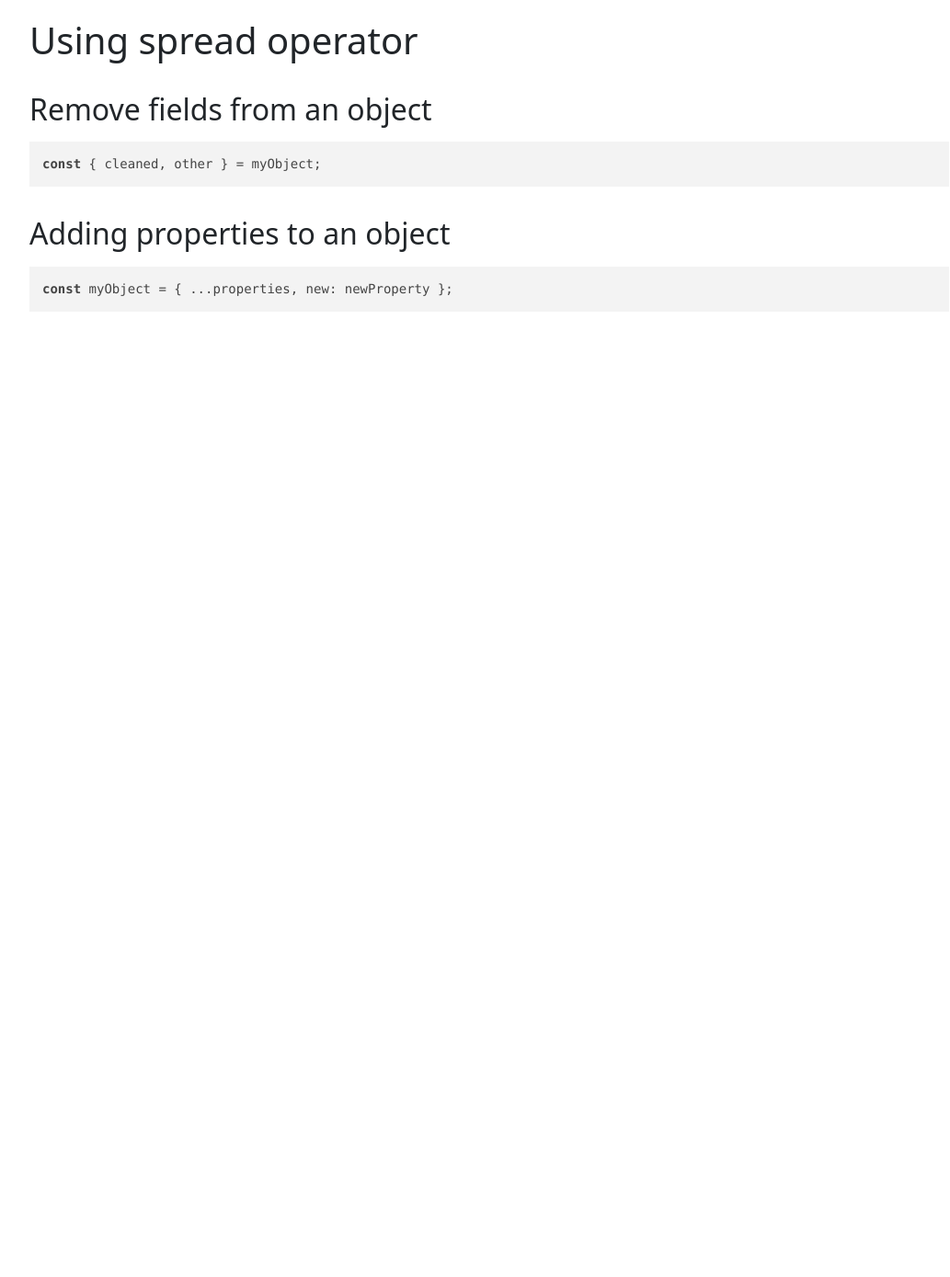
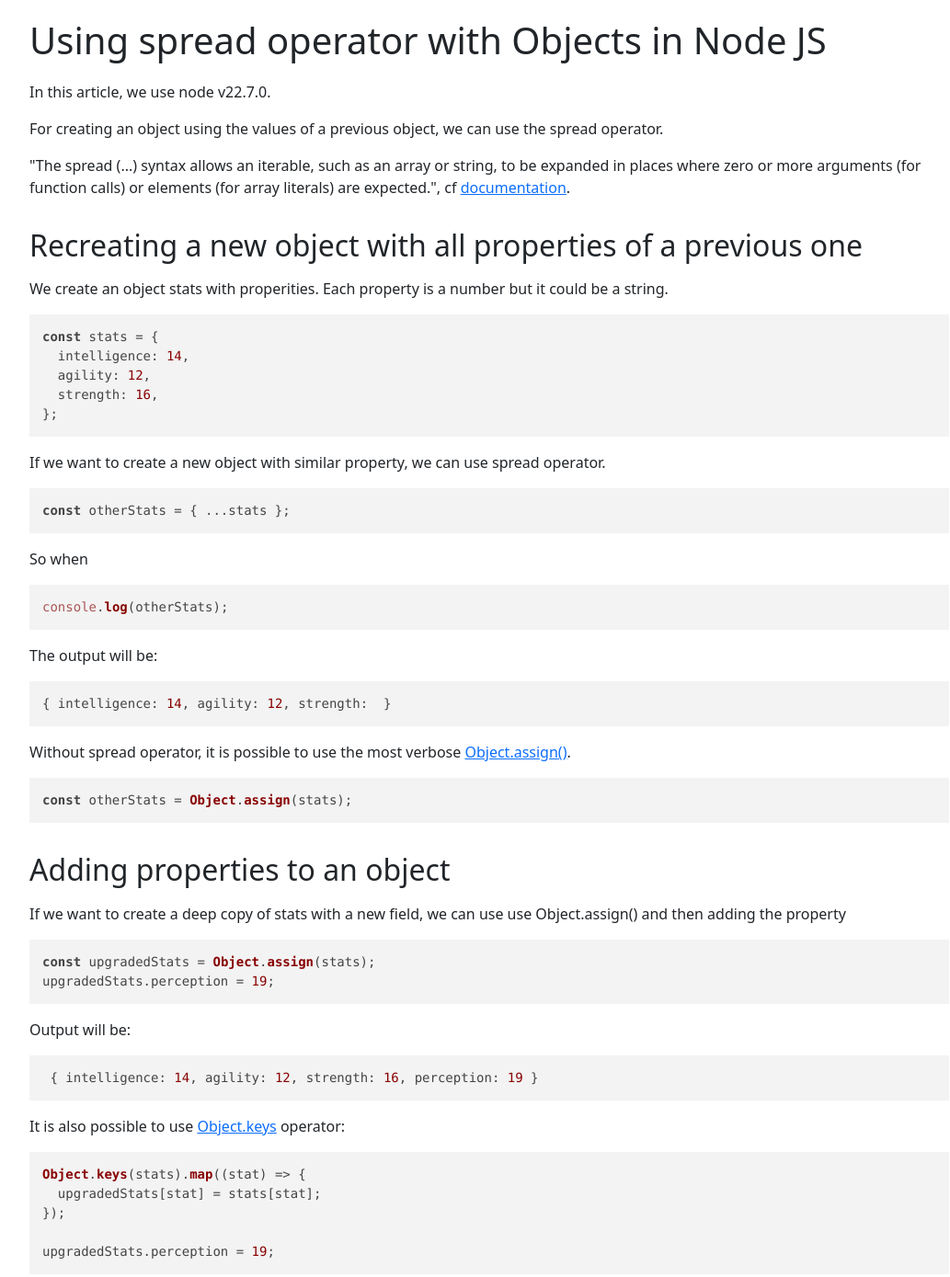
Before and after one commit to shinsendev/shinsen-blog, a plain HTML site: page docs/001/en/001.html in a window 1280 px wide. Shown: the part 20-1409 px from the top of the page at 92% size, without its empty margins (108-1141 px from the left). Before the commit the page ends 800 px from the top, so only its background shows below. Drawn offline with Linux system fonts and the light colour scheme.

Commit message:
Updating content for spread operator first article

```diff
--- a/docs/001/en/001.html
+++ b/docs/001/en/001.html
@@ -11,12 +11,47 @@
       <head>
       <body>
         <main class='container'>
-        <h1>Using spread operator</h1>
+        <h1>Using spread operator with Objects in Node JS</h1>
+<p>In this article, we use node v22.7.0.</p>
+<p>For creating an object using the values of a previous object, we can use the spread operator.</p>
+<p>&quot;The spread (...) syntax allows an iterable, such as an array or string, to be expanded in places where zero or more arguments (for function calls) or elements (for array literals) are expected.&quot;, cf <a href="https://developer.mozilla.org/en-US/docs/Web/JavaScript/Reference/Operators/Spread_syntax">documentation</a>.</p>
+<h2>Recreating a new object with all properties of a previous one</h2>
+<p>We create an object stats with properities. Each property is a number but it could be a string.</p>
+<pre><code class="language-js"><span class="hljs-keyword">const</span> stats = {
+  <span class="hljs-attr">intelligence</span>: <span class="hljs-number">14</span>,
+  <span class="hljs-attr">agility</span>: <span class="hljs-number">12</span>,
+  <span class="hljs-attr">strength</span>: <span class="hljs-number">16</span>,
+};
+</code></pre>
+<p>If we want to create a new object with similar property, we can use spread operator.</p>
+<pre><code class="language-js"><span class="hljs-keyword">const</span> otherStats = { ...stats };
+</code></pre>
+<p>So when</p>
+<pre><code class="language-js"><span class="hljs-variable language_">console</span>.<span class="hljs-title function_">log</span>(otherStats);
+</code></pre>
+<p>The output will be:</p>
+<pre><code class="language-js">{ <span class="hljs-attr">intelligence</span>: <span class="hljs-number">14</span>, <span class="hljs-attr">agility</span>: <span class="hljs-number">12</span>, <span class="hljs-attr">strength</span>:  }
+</code></pre>
+<p>Without spread operator, it is possible to use the most verbose <a href="https://developer.mozilla.org/en-US/docs/Web/JavaScript/Reference/Global_Objects/Object/assign">Object.assign()</a>.</p>
+<pre><code class="language-js"><span class="hljs-keyword">const</span> otherStats = <span class="hljs-title class_">Object</span>.<span class="hljs-title function_">assign</span>(stats);
+</code></pre>
+<h2>Adding properties to an object</h2>
+<p>If we want to create a deep copy of stats with a new field, we can use use Object.assign() and then adding the property</p>
+<pre><code class="language-js"><span class="hljs-keyword">const</span> upgradedStats = <span class="hljs-title class_">Object</span>.<span class="hljs-title function_">assign</span>(stats);
+upgradedStats.<span class="hljs-property">perception</span> = <span class="hljs-number">19</span>;
+</code></pre>
+<p>Output will be:</p>
+<pre><code> { intelligence: 14, agility: 12, strength: 16, perception: 19 }
+</code></pre>
+<p>It is also possible to use <a href="https://developer.mozilla.org/fr/docs/Web/JavaScript/Reference/Global_Objects/Object/keys">Object.keys</a> operator:</p>
+<pre><code class="language-js"><span class="hljs-title class_">Object</span>.<span class="hljs-title function_">keys</span>(stats).<span class="hljs-title function_">map</span>(<span class="hljs-function">(<span class="hljs-params">stat</span>) =&gt;</span> {
+  upgradedStats[stat] = stats[stat];
+});
+
+upgradedStats.<span class="hljs-property">perception</span> = <span class="hljs-number">19</span>;
+</code></pre>
 <h2>Remove fields from an object</h2>
 <pre><code class="language-js"><span class="hljs-keyword">const</span> { cleaned, other } = myObject;
-</code></pre>
-<h2>Adding properties to an object</h2>
-<pre><code class="language-js"><span class="hljs-keyword">const</span> myObject = { ...properties, <span class="hljs-attr">new</span>: newProperty };
 </code></pre>
 
         </main>
```
Also changed, not shown: docs/index.html (+1 -1 lines), 1 other file.
